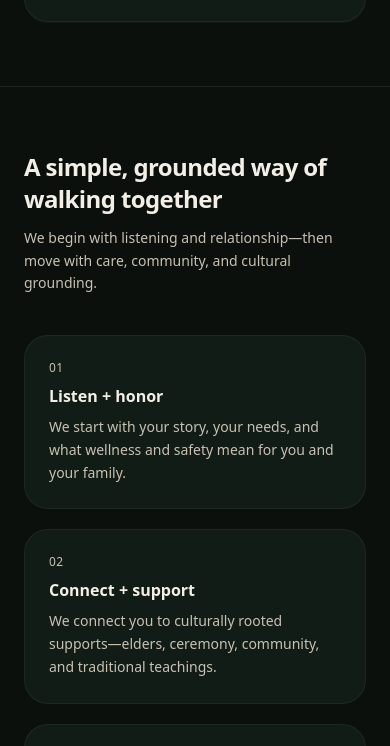
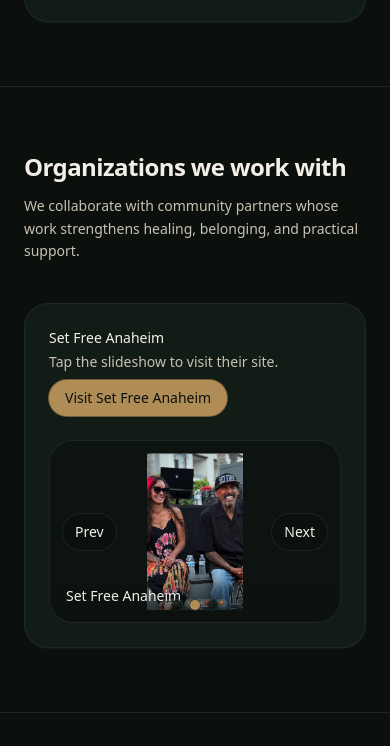
Before and after one commit to KristianPetrov/Rooted-in-Healing, a Next.js app: page / in a window 390 px wide. Shown: the part 4154-4900 px from the top of the page. Built offline with nearby package versions, Linux system fonts and the light colour scheme.

Commit message:
added showcase

```diff
--- /dev/null
+++ b/app/components/OrganizationShowcase.tsx
@@ -0,0 +1,167 @@
+"use client";
+
+import { useEffect, useId, useMemo, useState } from "react";
+import Image from "next/image";
+
+type ShowcaseImage = {
+  src: string;
+  alt: string;
+};
+
+type OrganizationShowcaseProps = {
+  name: string;
+  href: string;
+  images: ShowcaseImage[];
+};
+
+export default function OrganizationShowcase ({
+  name,
+  href,
+  images,
+}: OrganizationShowcaseProps)
+{
+  const [active, setActive] = useState(0);
+  const sliderId = useId();
+
+  const safeImages = useMemo(
+    () => (images.length ? images : [{ src: "/rooted-in-healing-logo.png", alt: `${name} logo` }]),
+    [images, name],
+  );
+
+  useEffect(() => {
+    if (safeImages.length <= 1) return;
+
+    const id = window.setInterval(() => {
+      setActive((idx) => (idx + 1) % safeImages.length);
+    }, 4500);
+
+    return () => window.clearInterval(id);
+  }, [safeImages.length]);
+
+  const goPrev = () => setActive((idx) => (idx - 1 + safeImages.length) % safeImages.length);
+  const goNext = () => setActive((idx) => (idx + 1) % safeImages.length);
+
+  return (
+    <div className="rounded-3xl border border-border/70 bg-card p-6 shadow-[0_1px_0_0_rgba(255,255,255,0.04)]">
+      <div className="flex flex-col gap-2 md:flex-row md:items-center md:justify-between">
+        <div>
+          <p className="text-sm font-medium text-foreground">{name}</p>
+          <p className="mt-1 text-sm text-muted">
+            Tap the slideshow to visit their site.
+          </p>
+        </div>
+        <a
+          href={href}
+          target="_blank"
+          rel="noopener noreferrer"
+          className="inline-flex w-fit items-center justify-center rounded-full bg-accent px-4 py-2 text-sm font-medium text-background shadow-sm ring-1 ring-accent/60 hover:brightness-105"
+          aria-label={`Visit ${name} website (opens in a new tab)`}
+        >
+          Visit {name}
+        </a>
+      </div>
+
+      <div
+        className="relative mt-6 overflow-hidden rounded-3xl border border-border/70 bg-surface"
+        aria-roledescription="carousel"
+        aria-label={`${name} photo slideshow`}
+      >
+        {/* Click-through overlay (buttons sit above it) */}
+        <a
+          href={href}
+          target="_blank"
+          rel="noopener noreferrer"
+          className="absolute inset-0 z-10"
+          aria-label={`Open ${name} website (opens in a new tab)`}
+        />
+
+        <div className="relative aspect-[16/10] w-full">
+          {safeImages.map((img, idx) => (
+            <div
+              key={`${img.src}-${idx}`}
+              className={[
+                "absolute inset-0 transition-opacity duration-700",
+                idx === active ? "opacity-100" : "opacity-0",
+              ].join(" ")}
+              aria-hidden={idx === active ? "false" : "true"}
+            >
+              <div className="absolute inset-0 bg-background/30 p-3">
+                <div className="relative h-full w-full">
+                  <Image
+                    src={img.src}
+                    alt={img.alt}
+                    fill
+                    sizes="(max-width: 768px) 100vw, 800px"
+                    className="object-contain"
+                    priority={idx === 0}
+                  />
+                </div>
+              </div>
+            </div>
+          ))}
+        </div>
+
+        <div className="pointer-events-none absolute inset-x-0 bottom-0 z-10 bg-gradient-to-t from-background/70 to-transparent p-4">
+          <p className="pointer-events-none text-sm font-medium text-foreground">
+            {name}
+          </p>
+        </div>
+
+        <div className="absolute inset-y-0 left-0 z-20 flex items-center px-3">
+          <button
+            type="button"
+            onClick={(e) => {
+              e.preventDefault();
+              e.stopPropagation();
+              goPrev();
+            }}
+            className="rounded-full border border-border/70 bg-background/70 px-3 py-2 text-sm text-foreground backdrop-blur hover:bg-background/85 focus:outline-none focus:ring-2 focus:ring-accent"
+            aria-controls={sliderId}
+            aria-label="Previous photo"
+          >
+            Prev
+          </button>
+        </div>
+
+        <div className="absolute inset-y-0 right-0 z-20 flex items-center px-3">
+          <button
+            type="button"
+            onClick={(e) => {
+              e.preventDefault();
+              e.stopPropagation();
+              goNext();
+            }}
+            className="rounded-full border border-border/70 bg-background/70 px-3 py-2 text-sm text-foreground backdrop-blur hover:bg-background/85 focus:outline-none focus:ring-2 focus:ring-accent"
+            aria-controls={sliderId}
+            aria-label="Next photo"
+          >
+            Next
+          </button>
+        </div>
+
+        <div
+          id={sliderId}
+          className="absolute bottom-3 left-1/2 z-20 flex -translate-x-1/2 items-center gap-2"
+        >
+          {safeImages.map((_, idx) => (
+            <button
+              key={`dot-${idx}`}
+              type="button"
+              onClick={(e) => {
+                e.preventDefault();
+                e.stopPropagation();
+                setActive(idx);
+              }}
+              className={[
+                "h-2.5 w-2.5 rounded-full ring-1 ring-border/70 transition",
+                idx === active ? "bg-accent" : "bg-background/70 hover:bg-background/85",
+              ].join(" ")}
+              aria-label={`Go to photo ${idx + 1}`}
+              aria-current={idx === active ? "true" : "false"}
+            />
+          ))}
+        </div>
+      </div>
+    </div>
+  );
+}
--- a/app/page.tsx
+++ b/app/page.tsx
@@ -1,5 +1,6 @@
 import Link from "next/link";
 import Image from "next/image";
+import OrganizationShowcase from "./components/OrganizationShowcase";
 
 export default function Home ()
 {
@@ -39,6 +40,9 @@
             </a>
             <a className="hover:text-foreground" href="#services">
               Support
+            </a>
+            <a className="hover:text-foreground" href="#organizations">
+              Organizations
             </a>
             <a className="hover:text-foreground" href="#process">
               Process
@@ -308,6 +312,43 @@
           </div>
         </section>
 
+        <section id="organizations" className="border-t border-border/70">
+          <div className="mx-auto max-w-6xl px-6 py-16">
+            <div className="flex flex-col gap-3 md:flex-row md:items-end md:justify-between">
+              <div>
+                <h2 className="text-2xl font-semibold tracking-tight md:text-3xl">
+                  Organizations we work with
+                </h2>
+                <p className="mt-3 max-w-2xl text-sm leading-relaxed text-muted">
+                  We collaborate with community partners whose work strengthens
+                  healing, belonging, and practical support.
+                </p>
+              </div>
+            </div>
+
+            <div className="mt-10">
+              <OrganizationShowcase
+                name="Set Free Anaheim"
+                href="https://www.setfreeanaheim.com/"
+                images={[
+                  {
+                    src: "/godfather.JPG",
+                    alt: "Set Free Anaheim community photo",
+                  },
+                  {
+                    src: "/phil-sunday-setfree-hat.jpg",
+                    alt: "Set Free Anaheim event photo (hat)",
+                  },
+                  {
+                    src: "/phil-sunday-magic-side.jpg",
+                    alt: "Set Free Anaheim event photo (magic side)",
+                  },
+                ]}
+              />
+            </div>
+          </div>
+        </section>
+
         <section id="process" className="border-t border-border/70">
           <div className="mx-auto max-w-6xl px-6 py-16">
             <h2 className="text-2xl font-semibold tracking-tight md:text-3xl">
@@ -516,6 +557,9 @@
             <a className="hover:text-foreground" href="#services">
               Support
             </a>
+            <a className="hover:text-foreground" href="#organizations">
+              Organizations
+            </a>
             <a className="hover:text-foreground" href="#process">
               Process
             </a>
```
